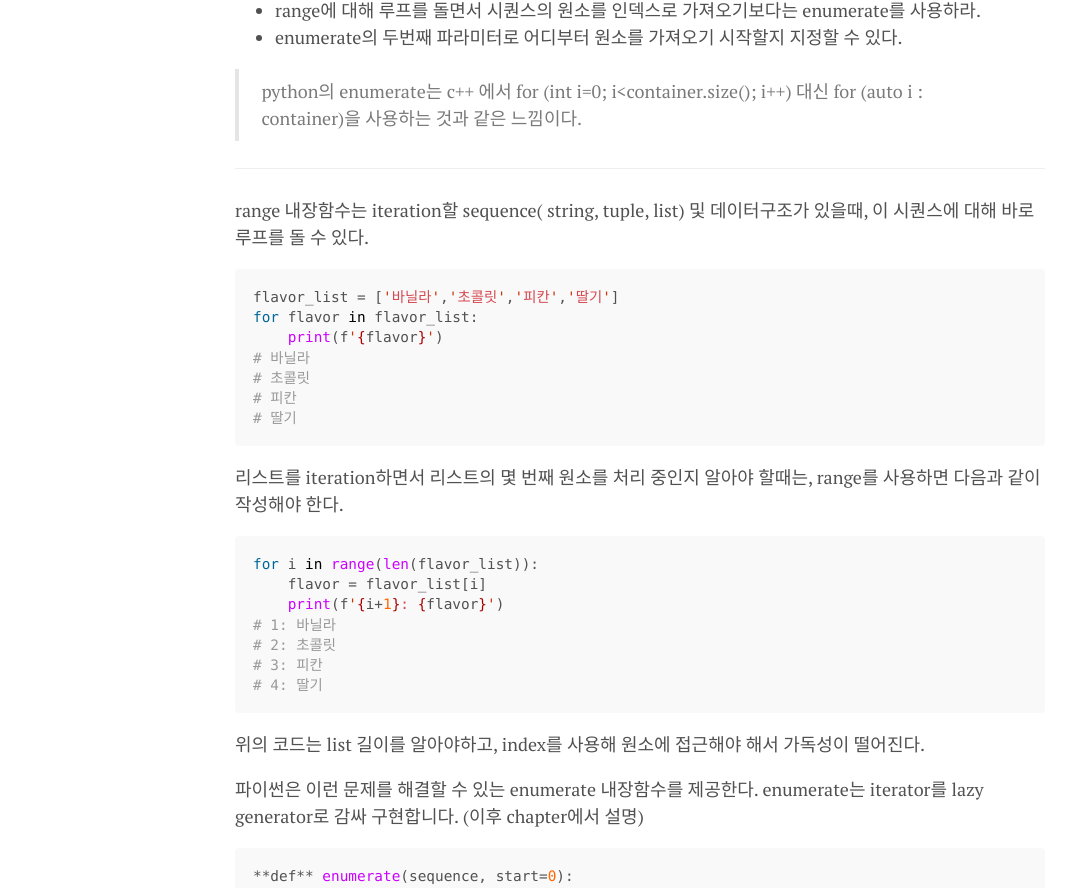
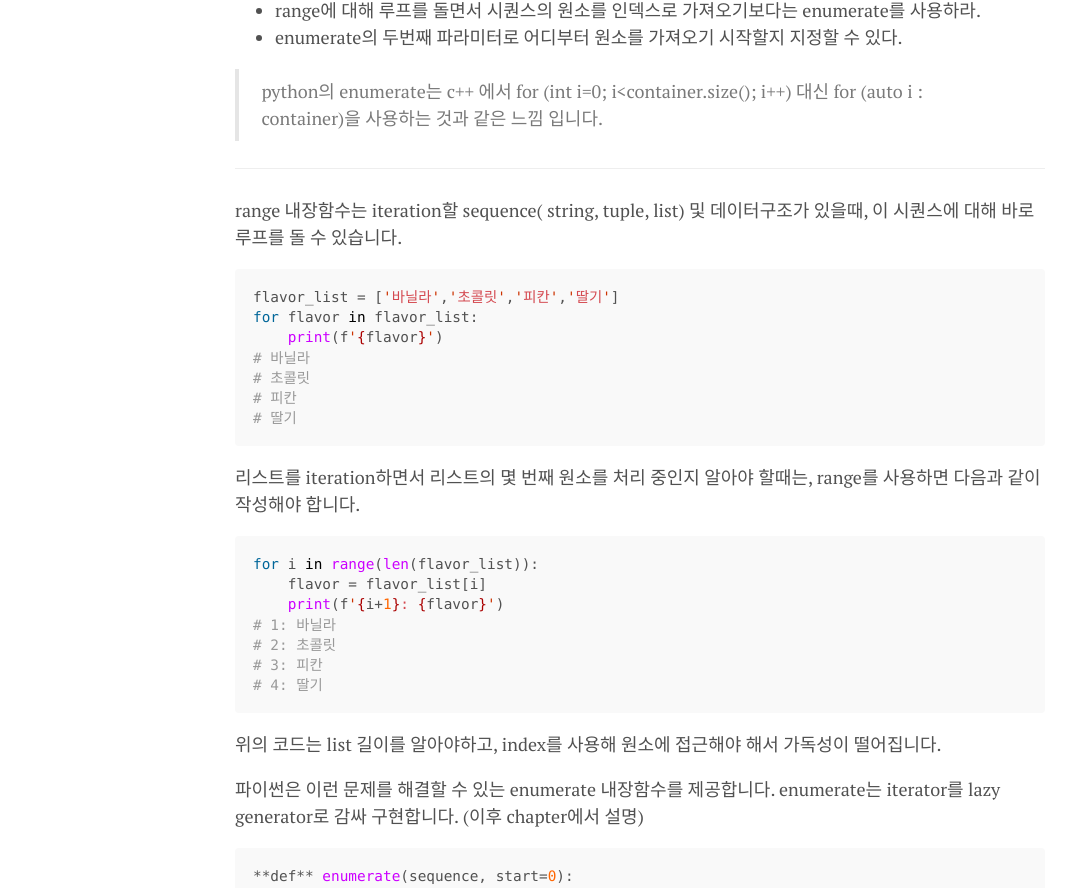
Before and after one commit to changhyeonnam/changhyeonnam.github.io, a Jekyll site: the page built from _posts/2021/2021-08-30-python_bw07_enumerate.md, in a window 1280 px wide. Shown: the part 467-1355 px from the top of the page, without its empty margins (0-1080 px from the left). Built offline with Jekyll 4.4.1, drawn with Linux system fonts in a browser that asks for light colours; nearby versions of some CDN libraries; our own code applies the rules of GitHub Pages for plain Markdown files; comment, search, counter and statistics services are not loaded.

Commit message:
Update 2021-08-30-python_bw07_enumerate.md

````diff
--- a/_posts/2021/2021-08-30-python_bw07_enumerate.md
+++ b/_posts/2021/2021-08-30-python_bw07_enumerate.md
@@ -16,11 +16,11 @@ comments: true
 - range에 대해 루프를 돌면서 시퀀스의 원소를 인덱스로 가져오기보다는 enumerate를 사용하라.
 - enumerate의 두번째 파라미터로 어디부터 원소를 가져오기 시작할지 지정할 수 있다.
 
-> python의 enumerate는 c++ 에서 for (int i=0; i<container.size(); i++) 대신 for (auto i : container)을 사용하는 것과 같은 느낌이다.
+> python의 enumerate는 c++ 에서 for (int i=0; i<container.size(); i++) 대신 for (auto i : container)을 사용하는 것과 같은 느낌 입니다.
 
 ---
 
-range 내장함수는 iteration할 sequence( string, tuple, list) 및 데이터구조가 있을때, 이 시퀀스에 대해 바로 루프를 돌 수 있다.
+range 내장함수는 iteration할 sequence( string, tuple, list) 및 데이터구조가 있을때, 이 시퀀스에 대해 바로 루프를 돌 수 있습니다.
 
 ```python
 flavor_list = ['바닐라','초콜릿','피칸','딸기']
@@ -32,7 +32,7 @@ for flavor in flavor_list:
 # 딸기
 ```
 
-리스트를 iteration하면서 리스트의 몇 번째 원소를 처리 중인지 알아야 할때는, range를 사용하면 다음과 같이 작성해야 한다.
+리스트를 iteration하면서 리스트의 몇 번째 원소를 처리 중인지 알아야 할때는, range를 사용하면 다음과 같이 작성해야 합니다.
 
 ```python
 for i in range(len(flavor_list)):
@@ -44,9 +44,9 @@ for i in range(len(flavor_list)):
 # 4: 딸기
 ```
 
-위의 코드는 list 길이를 알아야하고, index를 사용해 원소에 접근해야 해서 가독성이 떨어진다.
+위의 코드는 list 길이를 알아야하고, index를 사용해 원소에 접근해야 해서 가독성이 떨어집니다.
 
-파이썬은 이런 문제를 해결할 수 있는 enumerate 내장함수를 제공한다. enumerate는 iterator를 lazy generator로 감싸 구현합니다. (이후 chapter에서 설명)
+파이썬은 이런 문제를 해결할 수 있는 enumerate 내장함수를 제공합니다. enumerate는 iterator를 lazy generator로 감싸 구현합니다. (이후 chapter에서 설명)
 
 ```python
 **def** enumerate(sequence, start=0):
````
